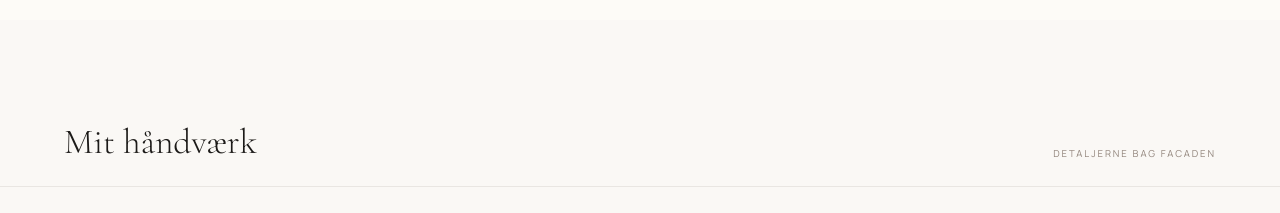
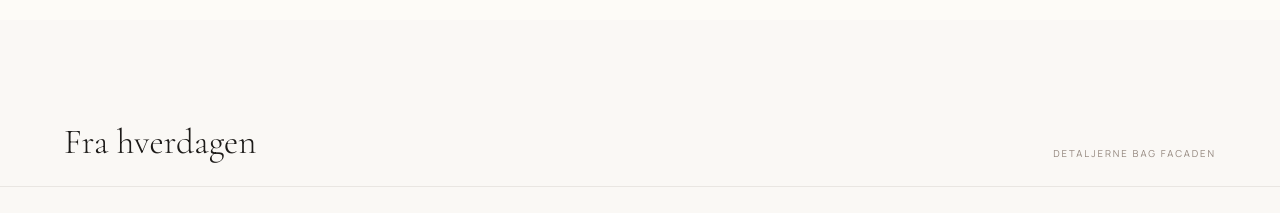
Before and after one commit to oliverrrbk/studio24-optimized, a Next.js app: page /min-historie in a window 1280 px wide. Shown: the part 2180-2393 px from the top of the page. Built offline with nearby package versions, Linux system fonts and the light colour scheme.

Commit message:
Update metadata and history page heading

```diff
--- a/app/layout.tsx
+++ b/app/layout.tsx
@@ -20,8 +20,8 @@ const manrope = Manrope({
 });
 
 export const metadata: Metadata = {
-  title: 'Studio 24 | The Art of Hair',
-  description: 'The Modern Hair Boutique. Studio 24 was founded on the belief that hair is the ultimate medium for self-expression.',
+  title: 'Studio 24 | Ærligt frisørhåndværk',
+  description: 'Få ro, velvære og en skræddersyet behandling hos Studio 24. Vi skaber smukke, holdbare resultater baseret på tillid og altid god tid til dit hår.',
 };
 
 export default function RootLayout({children}: {children: React.ReactNode}) {
--- a/components/pages/min-historie-page.tsx
+++ b/components/pages/min-historie-page.tsx
@@ -330,7 +330,7 @@ export default function MinHistoriePage() {
           className="pt-[clamp(5rem,8vw,8rem)] 2xl:pt-[clamp(6rem,10vw,10rem)] pb-4 bg-[#FAF8F5] overflow-hidden"
         >
           <div className="max-w-[1400px] mx-auto px-[clamp(1.5rem,5vw,4rem)] mb-[clamp(2.5rem,4vw,4rem)] 2xl:mb-[clamp(3rem,5vw,5rem)] flex justify-between items-end border-b border-[#4C433C]/10 pb-6">
-            <h2 className="text-[clamp(2.2rem,2.7vw,3.1rem)] 2xl:text-[clamp(2.5rem,3vw,3.5rem)] font-headline text-[#1c1a18] font-light leading-[1.1]">Mit håndværk</h2>
+            <h2 className="text-[clamp(2.2rem,2.7vw,3.1rem)] 2xl:text-[clamp(2.5rem,3vw,3.5rem)] font-headline text-[#1c1a18] font-light leading-[1.1]">Fra hverdagen</h2>
             <span className="font-label text-[clamp(0.6rem,0.7vw,0.65rem)] 2xl:text-[clamp(0.6rem,0.8vw,0.7rem)] uppercase tracking-[0.2em] text-[#92857C]">
               Detaljerne bag facaden
             </span>
```
